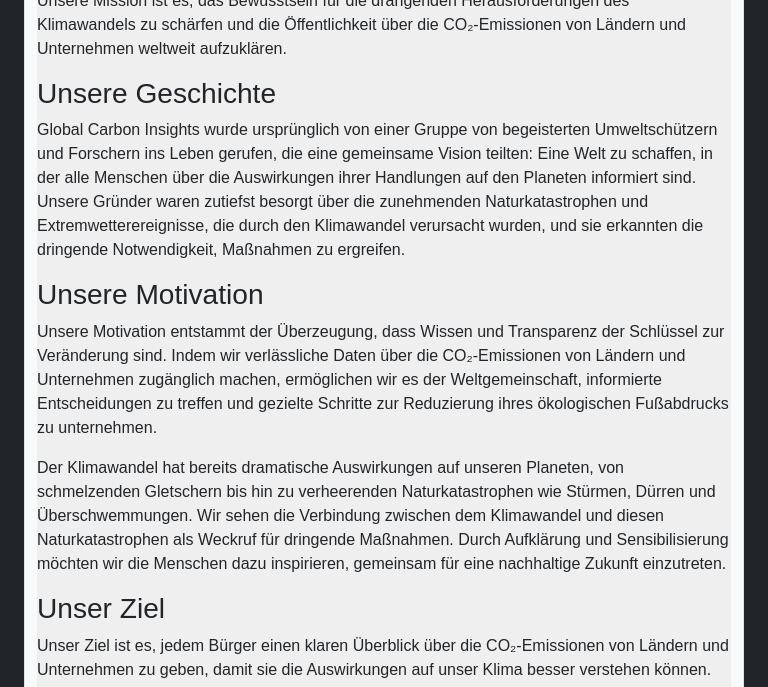
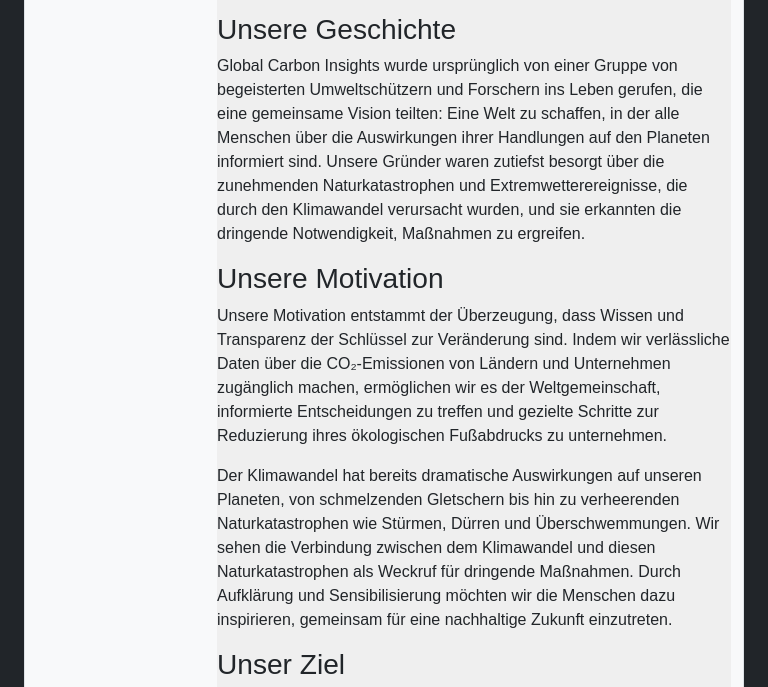
Before and after one commit to kkirschIU/Aufgabenstellung1_CO-2-Print, a plain HTML site: page index.html in a window 768 px wide. Shown: the part 482-1169 px from the top of the page. Drawn offline with nearby package versions, Linux system fonts and the light colour scheme.

Commit message:
Zusätzliche Media Query

```diff
--- a/styles.css
+++ b/styles.css
@@ -41,6 +41,26 @@
     }
   }
 
+  /*Media Query für Standardfall - Monitore > 768px und < 991px und portrait Ausrichtung des Endgeräts*/
+  @media (min-width: 768px) and (max-width: 991px) and (orientation: portrait) {
+    /* Stile für die Containerplatzierung bei ltr-Sprachen */
+    .container-wrapper {
+        display: flex;
+      }
+    /* Stile für die Containerplatzierung bei rtl-Sprachen */
+    .container-wrapper.rtl {
+        display: flex;
+        flex-direction: row-reverse;
+      }
+
+    .container-nav {
+      flex: 0 0 20%;
+    }
+
+    .container-content {
+      flex: 1;
+    }
+  }
 
   /* Smartphone oder Tablet im Portrait-Modus */
   @media (max-width: 767px) and (orientation: portrait) {
```
